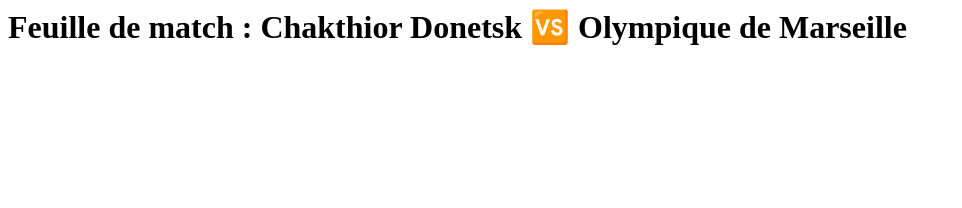
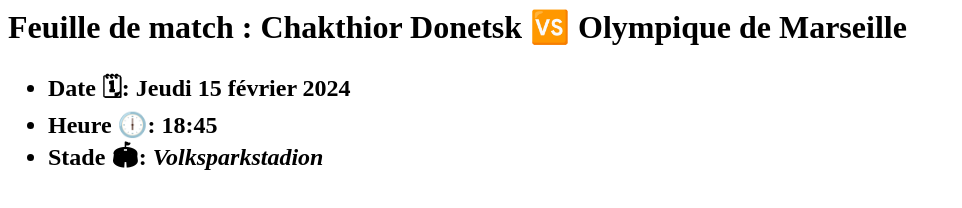
Before and after one commit to garaytj13/garaytj13.github.io, a plain HTML site: page chakthior_om__20240215.html in a window 1280 px wide. Shown: the whole page, without its empty margins (0-962 px from the left). Drawn offline with Linux system fonts and the light colour scheme.

Commit message:
Update chakthior_om__20240215.html

```diff
--- a/chakthior_om__20240215.html
+++ b/chakthior_om__20240215.html
@@ -5,5 +5,12 @@
 </head>
   <body>
     <h1>Feuille de match : Chakthior Donetsk 🆚 Olympique de Marseille</h1>
+    <h2>
+      <ul>
+        <li>Date 🗓: Jeudi 15 février 2024</li>
+        <li>Heure 🕕: 18:45</li>
+        <li>Stade 🏟: <i>Volksparkstadion</i></li>
+      </ul>
+    </h2>
   </body>
 </html>
```
